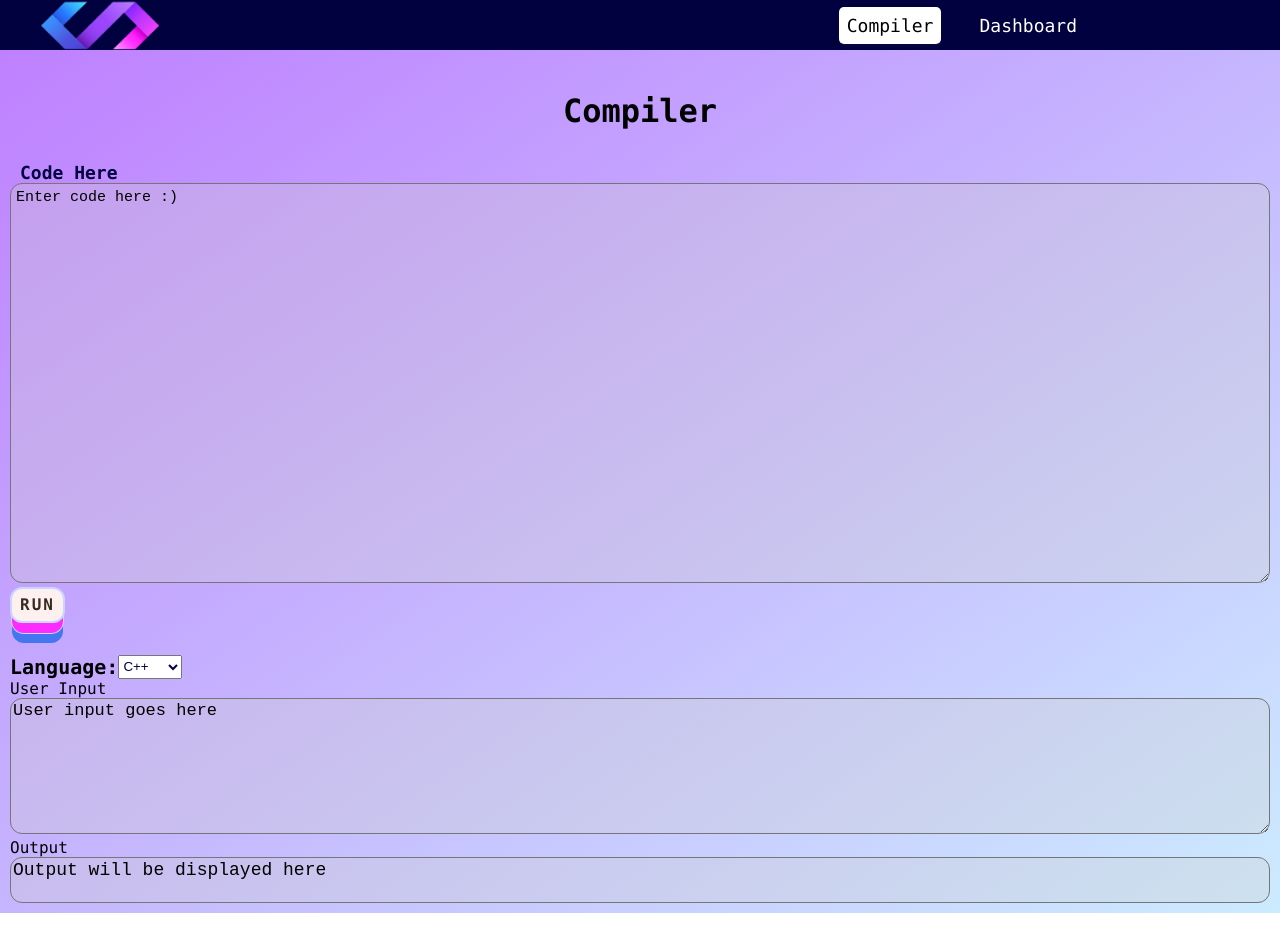
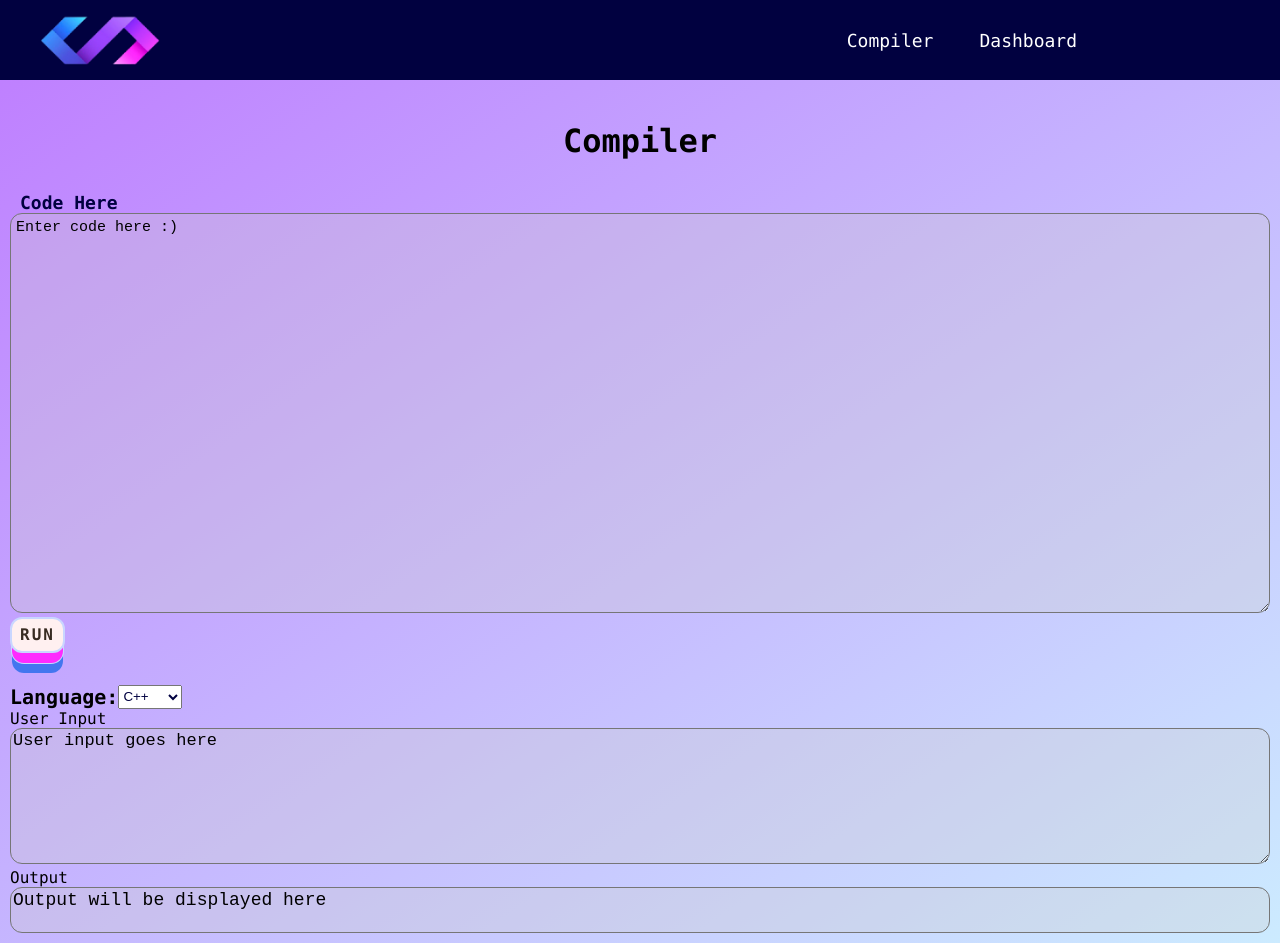
Before and after one commit to opencodeiiita/Geek-Editor-Frontend, a React (Create React App) app: page /compiler in a window 1280 px wide. Before the commit the page ends 913 px from the top, so only its background shows below. Built offline with nearby package versions, Linux system fonts and the light colour scheme.

Commit message:
Updated the navbar

```diff
--- a/src/Components/Navbar.css
+++ b/src/Components/Navbar.css
@@ -17,7 +17,7 @@ code {
     background: rgb(1, 1, 64);
     display: flex;
     justify-content: space-between;
-    height: 50px;
+    height: 80px;
 }
 #navbar ul {
     /* code here */
@@ -55,14 +55,14 @@ code {
   box-shadow: rgba(50, 50, 93, 0.25) 0px 2px 5px -1px, rgba(0, 0, 0, 0.3) 0px 1px 3px -1px;
 }
 
-#navbar ul li .active {
+/* #navbar ul li .active {
   background-color: #ffffff;
   color: black;
   text-decoration: none;
-  padding: 8px;
+  padding: 18px;
   border-radius: 5px;
   box-shadow: rgba(50, 50, 93, 0.25) 0px 2px 5px -1px, rgba(0, 0, 0, 0.3) 0px 1px 3px -1px;
-}
+} */
 
 .logo {
   width: 120px;
@@ -105,7 +105,7 @@ code {
 @media (max-width: 900px) {
   #navbar .menu-icon {
     display: block;
-    margin: 12px 45px;
+    margin: 28px 45px;
   }
   #navbar ul {
     position: fixed;
@@ -139,8 +139,11 @@ code {
     display: block;
   }
   #navbar ul li .link:hover, #navbar ul li .active {
-    color: #0cbaba;
+    color: white;
     background: none;
     box-shadow: none;
   }
+  #navbar ul li .itemm:hover{
+    color: aqua;
+  }
 }
--- a/src/Components/Navbar.js
+++ b/src/Components/Navbar.js
@@ -16,15 +16,17 @@ const Navbar = () => {
                 <ul>
 
                     <li className="nav-item">
-                        <Link className={`${link} active`} to="/compiler">Compiler</Link>
+                        <Link className={`${link} itemm`} to="/compiler">Compiler</Link>
                     </li>
                     <li className="nav-item">
-                        <Link className={`${link}`} to="/dashboard">Dashboard</Link>
+                        <Link className={`${link} active itemm`} to="/dashboard">Dashboard</Link>
                     </li>
                 </ul>
             </div>
+
         </>
     );
+
 };
 
 export default Navbar;
--- a/src/Dashboard/Dashboard.js
+++ b/src/Dashboard/Dashboard.js
@@ -6,24 +6,37 @@ import "./Dashboard.css";
 const Dashboard = () => {
     return (
         <>
+            <div>
+                <Navbar />
                 <div className="dashboard">
-            <Navbar />
                     <div className="main">
                         <nav className="item1">
-                    <div id="img" href="https://github.com/cmade" target="_blank"> <img className='img1' src="https://avatars2.githubusercontent.com/u/10188746?s=460&u=ebd07b3fe70fbaf057d8305f7e611d70be2448e1&v=4" alt="" /></div>
-                    <div className='info'>
-                        <span class="heading headingUsername">Username</span>
+                            <div
+                                id="img"
+                                href="https://github.com/cmade"
+                                target="_blank"
+                            >
+                                {" "}
+                                <img
+                                    className="img1"
+                                    src="https://avatars2.githubusercontent.com/u/10188746?s=460&u=ebd07b3fe70fbaf057d8305f7e611d70be2448e1&v=4"
+                                    alt=""
+                                />
+                            </div>
+                            <div className="info">
+                                <span class="heading headingUsername">
+                                    Username
+                                </span>
                                 <ul class="personalInfo">
-                            <li className='li'>Name : </li>
-                            <li className='li'>Rank : </li>
-                            <li className='li'>Github Profile : </li>
-                            <li className='li'>Followers : </li>
+                                    <li className="li">Name : </li>
+                                    <li className="li">Rank : </li>
+                                    <li className="li">Github Profile : </li>
+                                    <li className="li">Followers : </li>
                                 </ul>
                             </div>
                         </nav>
                         <section className="other">
                             <div className="other-item">
-
                                 <div className="item2 reviews item">
                                     <p class="heading">Rank</p>
                                     <p className="p1">2,304</p>
@@ -34,16 +47,19 @@ const Dashboard = () => {
                                 </div>
                                 <div className="item4 sentiment item">
                                     <p class="heading">Total Likes</p>
-                            <p className="p1">966{<AiFillHeart class="heart" />}</p>
+                                    <p className="p1">
+                                        966{<AiFillHeart class="heart" />}
+                                    </p>
                                 </div>
                             </div>
                             <div className="item5 visitors">
                                 <p class="heading">
-                            Saved Codes: <span className="p2">148,825</span>
+                                    Saved Codes:{" "}
+                                    <span className="p2">148,825</span>
                                 </p>
                             </div>
                         </section>
-
+                    </div>
                 </div>
             </div>
         </>
```
Lines whose indentation alone changed are shown as unchanged.
